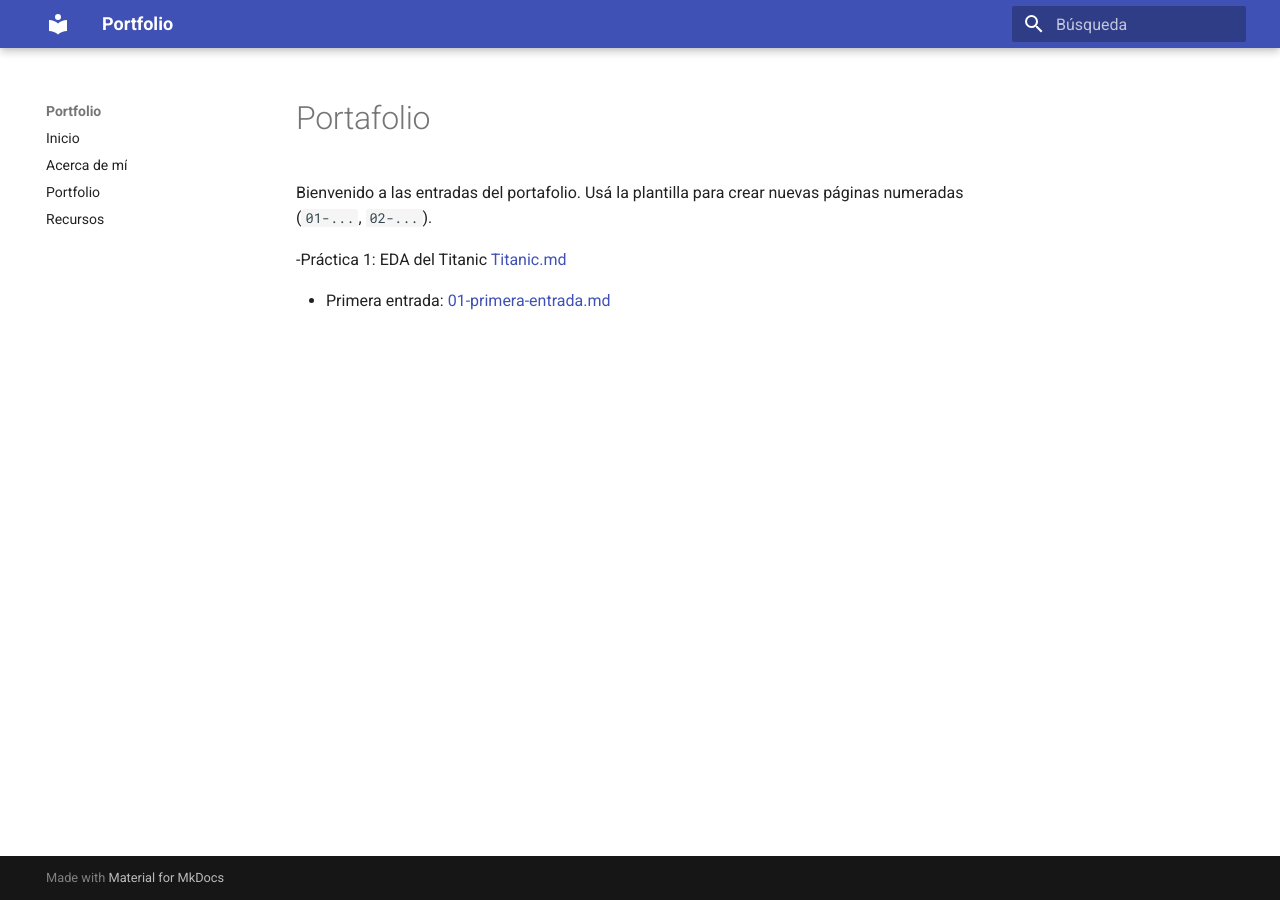
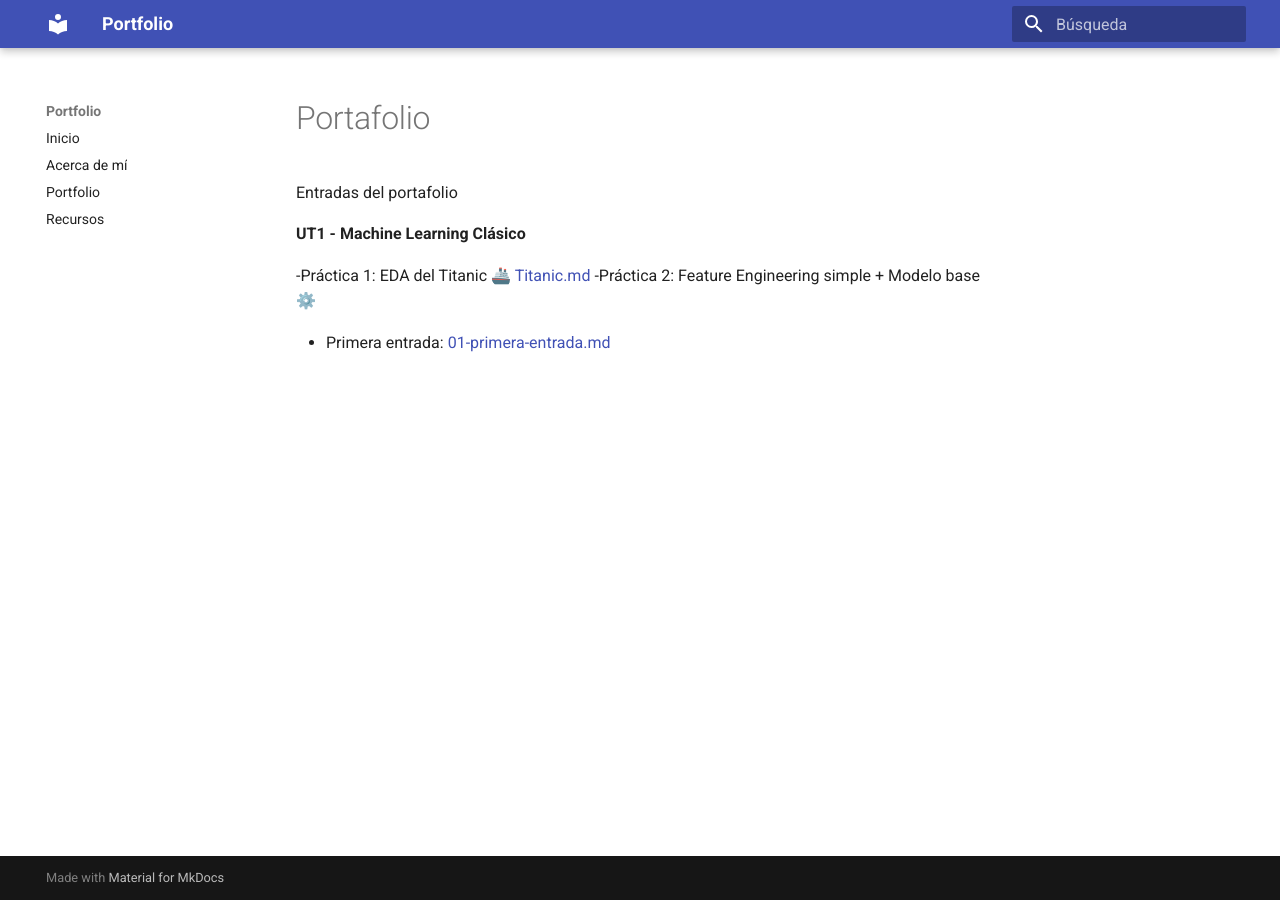
Before and after one commit to iaravitabar/ia-portafolio, an MkDocs documentation site: the page built from docs/portfolio/index.md, in a window 1280 px wide. Built offline with MkDocs 1.6.1 and Material for MkDocs 9.7.7, drawn with Linux system fonts in a browser that asks for light colours.

Commit message:
Update index.md

```diff
--- a/docs/portfolio/index.md
+++ b/docs/portfolio/index.md
@@ -5,10 +5,12 @@ date: 12-08-2025
 
 # Portafolio
 
-Bienvenido a las entradas del portafolio. Usá la plantilla para crear nuevas páginas numeradas
-(`01-...`, `02-...`).
+Entradas del portafolio
 
--Práctica 1: EDA del Titanic [Titanic.md](Titanic.md)
+**UT1 - Machine Learning Clásico**
+
+-Práctica 1: EDA del Titanic 🚢 [Titanic.md](Titanic.md)
+-Práctica 2: Feature Engineering simple + Modelo base ⚙️
 
 
 
```
